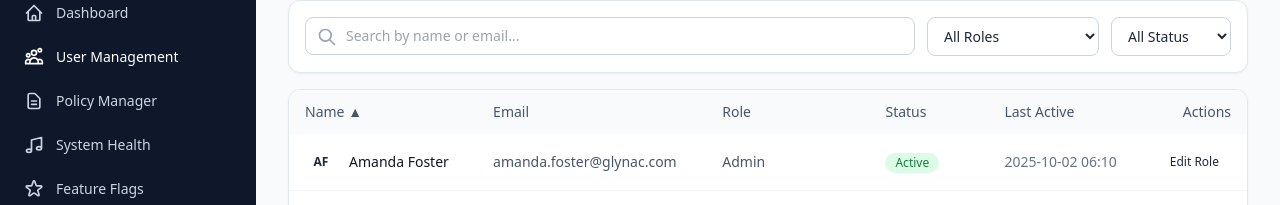
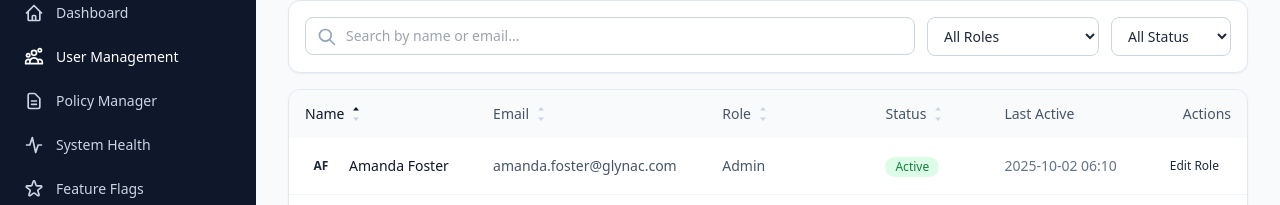
Before and after one commit to Intiyaj-Raj/glynac-admin-panel, a Next.js app: page /users in a window 1280 px wide. Shown: the part 112-317 px from the top of the page. Built offline with nearby package versions, Linux system fonts and the light colour scheme.

Commit message:
feat: apply UI review feedback for dashboard, users and policy manager

```diff
--- a/app/(admin)/users/page.tsx
+++ b/app/(admin)/users/page.tsx
@@ -16,7 +16,33 @@ const ALL_ROLES: UserRole[] = [
 const ALL_PERMISSIONS: Permission[] = ["Read", "Write", "Approve", "Admin"];
 const ROWS_PER_PAGE = 8;
 
-type SortField = "name" | "role" | "status";
+type SortField = "name" | "email" | "role" | "status";
+
+// Sort indicator: stacked up/down arrows on every sortable column;
+// the active direction is highlighted, the other one is dimmed.
+function SortIcon({ active, asc }: { active: boolean; asc: boolean }) {
+  return (
+    <span
+      className="inline-flex flex-col ml-1.5 align-middle leading-none"
+      aria-hidden="true"
+    >
+      <svg
+        className={`w-3 h-3 -mb-0.5 ${active && asc ? "text-primary-600" : "text-slate-300"}`}
+        viewBox="0 0 20 20"
+        fill="currentColor"
+      >
+        <path d="M10 5l5 6H5l5-6z" />
+      </svg>
+      <svg
+        className={`w-3 h-3 -mt-0.5 ${active && !asc ? "text-primary-600" : "text-slate-300"}`}
+        viewBox="0 0 20 20"
+        fill="currentColor"
+      >
+        <path d="M10 15l-5-6h10l-5 6z" />
+      </svg>
+    </span>
+  );
+}
 
 export default function UsersPage() {
   const [users, setUsers] = useState<User[]>(mockUsers);
@@ -152,25 +178,92 @@ export default function UsersPage() {
             <thead className="bg-slate-50 text-slate-600">
               <tr>
                 <th
-                  className="text-left px-4 py-3 font-medium cursor-pointer hover:bg-slate-100"
-                  onClick={() => handleSort("name")}
+                  className="text-left px-4 py-3 font-medium"
+                  aria-sort={
+                    sortField === "name"
+                      ? sortAsc
+                        ? "ascending"
+                        : "descending"
+                      : "none"
+                  }
                 >
-                  Name {sortField === "name" && (sortAsc ? "▲" : "▼")}
-                </th>
-                <th className="text-left px-4 py-3 font-medium hidden sm:table-cell">
-                  Email
+                  <button
+                    type="button"
+                    onClick={() => handleSort("name")}
+                    title="Sort by name"
+                    className={`inline-flex items-center rounded px-1 -mx-1 py-0.5 hover:text-slate-900 focus:outline-none focus-visible:ring-2 focus-visible:ring-primary-500 ${
+                      sortField === "name" ? "text-slate-900" : ""
+                    }`}
+                  >
+                    Name
+                    <SortIcon active={sortField === "name"} asc={sortAsc} />
+                  </button>
                 </th>
                 <th
-                  className="text-left px-4 py-3 font-medium cursor-pointer hover:bg-slate-100"
-                  onClick={() => handleSort("role")}
+                  className="text-left px-4 py-3 font-medium hidden sm:table-cell"
+                  aria-sort={
+                    sortField === "email"
+                      ? sortAsc
+                        ? "ascending"
+                        : "descending"
+                      : "none"
+                  }
                 >
-                  Role {sortField === "role" && (sortAsc ? "▲" : "▼")}
+                  <button
+                    type="button"
+                    onClick={() => handleSort("email")}
+                    title="Sort by email"
+                    className={`inline-flex items-center rounded px-1 -mx-1 py-0.5 hover:text-slate-900 focus:outline-none focus-visible:ring-2 focus-visible:ring-primary-500 ${
+                      sortField === "email" ? "text-slate-900" : ""
+                    }`}
+                  >
+                    Email
+                    <SortIcon active={sortField === "email"} asc={sortAsc} />
+                  </button>
                 </th>
                 <th
-                  className="text-left px-4 py-3 font-medium cursor-pointer hover:bg-slate-100"
-                  onClick={() => handleSort("status")}
+                  className="text-left px-4 py-3 font-medium"
+                  aria-sort={
+                    sortField === "role"
+                      ? sortAsc
+                        ? "ascending"
+                        : "descending"
+                      : "none"
+                  }
                 >
-                  Status {sortField === "status" && (sortAsc ? "▲" : "▼")}
+                  <button
+                    type="button"
+                    onClick={() => handleSort("role")}
+                    title="Sort by role"
+                    className={`inline-flex items-center rounded px-1 -mx-1 py-0.5 hover:text-slate-900 focus:outline-none focus-visible:ring-2 focus-visible:ring-primary-500 ${
+                      sortField === "role" ? "text-slate-900" : ""
+                    }`}
+                  >
+                    Role
+                    <SortIcon active={sortField === "role"} asc={sortAsc} />
+                  </button>
+                </th>
+                <th
+                  className="text-left px-4 py-3 font-medium"
+                  aria-sort={
+                    sortField === "status"
+                      ? sortAsc
+                        ? "ascending"
+                        : "descending"
+                      : "none"
+                  }
+                >
+                  <button
+                    type="button"
+                    onClick={() => handleSort("status")}
+                    title="Sort by status"
+                    className={`inline-flex items-center rounded px-1 -mx-1 py-0.5 hover:text-slate-900 focus:outline-none focus-visible:ring-2 focus-visible:ring-primary-500 ${
+                      sortField === "status" ? "text-slate-900" : ""
+                    }`}
+                  >
+                    Status
+                    <SortIcon active={sortField === "status"} asc={sortAsc} />
+                  </button>
                 </th>
                 <th className="text-left px-4 py-3 font-medium hidden md:table-cell">
                   Last Active
--- a/components/Badges.tsx
+++ b/components/Badges.tsx
@@ -17,19 +17,59 @@ export function StatusBadge({ status }: { status: UserStatus }) {
   );
 }
 
-// Color-coded badge for rule severity (Low/Medium/High/Critical)
+// Severity badge. Uses ONE accent hue (rose) that grows in intensity with severity,
+// plus a 4-step level meter so the level never depends on color alone.
+const SEVERITY_LEVEL: Record<Severity, number> = {
+  Low: 1,
+  Medium: 2,
+  High: 3,
+  Critical: 4,
+};
+
+const SEVERITY_STYLES: Record<
+  Severity,
+  { badge: string; filled: string; empty: string }
+> = {
+  Low: {
+    badge: "bg-slate-100 text-slate-600 ring-slate-200",
+    filled: "bg-slate-400",
+    empty: "bg-slate-200",
+  },
+  Medium: {
+    badge: "bg-rose-50 text-rose-700 ring-rose-100",
+    filled: "bg-rose-300",
+    empty: "bg-rose-100",
+  },
+  High: {
+    badge: "bg-rose-100 text-rose-800 ring-rose-200",
+    filled: "bg-rose-500",
+    empty: "bg-rose-200",
+  },
+  Critical: {
+    badge: "bg-rose-600 text-white ring-rose-700",
+    filled: "bg-white",
+    empty: "bg-rose-400",
+  },
+};
+
 export function SeverityBadge({ severity }: { severity: Severity }) {
-  const colors: Record<Severity, string> = {
-    Low: "bg-blue-100 text-blue-700",
-    Medium: "bg-yellow-100 text-yellow-700",
-    High: "bg-orange-100 text-orange-700",
-    Critical: "bg-red-100 text-red-700",
-  };
+  const style = SEVERITY_STYLES[severity];
+  const level = SEVERITY_LEVEL[severity];
 
   return (
     <span
-      className={`inline-flex items-center px-2.5 py-0.5 rounded-full text-xs font-medium ${colors[severity]}`}
+      className={`inline-flex items-center gap-2 px-2.5 py-0.5 rounded-full text-xs font-medium ring-1 ring-inset ${style.badge}`}
+      title={`Severity: ${severity} (${level} of 4)`}
     >
+      <span className="flex items-end gap-0.5" aria-hidden="true">
+        {[1, 2, 3, 4].map((step) => (
+          <span
+            key={step}
+            className={`w-1 rounded-sm ${step <= level ? style.filled : style.empty}`}
+            style={{ height: `${4 + step * 2}px` }}
+          />
+        ))}
+      </span>
       {severity}
     </span>
   );
--- a/components/Sidebar.tsx
+++ b/components/Sidebar.tsx
@@ -23,7 +23,7 @@ const navItems = [
   {
     label: "System Health",
     href: "/system",
-    icon: "M9 19V6l12-3v13M9 19c0 1.105-1.343 2-3 2s-3-.895-3-2 1.343-2 3-2 3 .895 3 2zm12-3c0 1.105-1.343 2-3 2s-3-.895-3-2 1.343-2 3-2 3 .895 3 2z",
+    icon: "M3 12h4l3-9 4 18 3-9h4",
   },
   {
     label: "Feature Flags",
--- a/components/Toggle.tsx
+++ b/components/Toggle.tsx
@@ -1,31 +1,90 @@
 "use client";
 
-// Simple toggle switch component used for feature flags and rule active status
+// Toggle switch used for feature flags and rule active status.
+// With `showStatus`, the current state is made explicit: green track + check icon
+// when on, grey track + cross icon when off, and a text label ("Active"/"Inactive").
 export default function Toggle({
   checked,
   onChange,
   label,
+  showStatus = false,
+  onText = "Active",
+  offText = "Inactive",
 }: {
   checked: boolean;
   onChange: (checked: boolean) => void;
   label?: string;
+  showStatus?: boolean;
+  onText?: string;
+  offText?: string;
 }) {
-  return (
+  const onColor = showStatus ? "bg-green-600" : "bg-primary-600";
+
+  const button = (
     <button
       type="button"
       role="switch"
       aria-checked={checked}
       aria-label={label}
       onClick={() => onChange(!checked)}
-      className={`relative inline-flex h-6 w-11 flex-shrink-0 cursor-pointer rounded-full transition-colors duration-200 ${
-        checked ? "bg-primary-600" : "bg-slate-300"
-      }`}
+      className={`relative inline-flex h-6 w-11 flex-shrink-0 cursor-pointer rounded-full transition-colors duration-200 focus:outline-none focus-visible:ring-2 focus-visible:ring-offset-2 ${
+        showStatus
+          ? "focus-visible:ring-green-500"
+          : "focus-visible:ring-primary-500"
+      } ${checked ? onColor : "bg-slate-300"}`}
     >
       <span
-        className={`pointer-events-none inline-block h-5 w-5 transform rounded-full bg-white shadow ring-0 transition duration-200 ${
+        className={`pointer-events-none inline-flex items-center justify-center h-5 w-5 transform rounded-full bg-white shadow ring-0 transition duration-200 ${
           checked ? "translate-x-5" : "translate-x-0.5"
         } mt-0.5`}
-      />
+      >
+        {showStatus &&
+          (checked ? (
+            <svg
+              className="w-3 h-3 text-green-600"
+              fill="none"
+              stroke="currentColor"
+              viewBox="0 0 24 24"
+              aria-hidden="true"
+            >
+              <path
+                strokeLinecap="round"
+                strokeLinejoin="round"
+                strokeWidth={3}
+                d="M5 13l4 4L19 7"
+              />
+            </svg>
+          ) : (
+            <svg
+              className="w-3 h-3 text-slate-400"
+              fill="none"
+              stroke="currentColor"
+              viewBox="0 0 24 24"
+              aria-hidden="true"
+            >
+              <path
+                strokeLinecap="round"
+                strokeLinejoin="round"
+                strokeWidth={3}
+                d="M6 6l12 12M18 6L6 18"
+              />
+            </svg>
+          ))}
+      </span>
     </button>
   );
+
+  if (!showStatus) return button;
+
+  return (
+    <div className="inline-flex items-center gap-2">
+      {button}
+      <span
+        className={`text-xs font-medium w-14 ${checked ? "text-green-700" : "text-slate-500"}`}
+        aria-live="polite"
+      >
+        {checked ? onText : offText}
+      </span>
+    </div>
+  );
 }
```
Also changed, not shown: app/(admin)/page.tsx (+68 -73 lines), app/(admin)/rules/page.tsx (+10 -2 lines), 1 other file (tests, documents, lock files or other folders).
